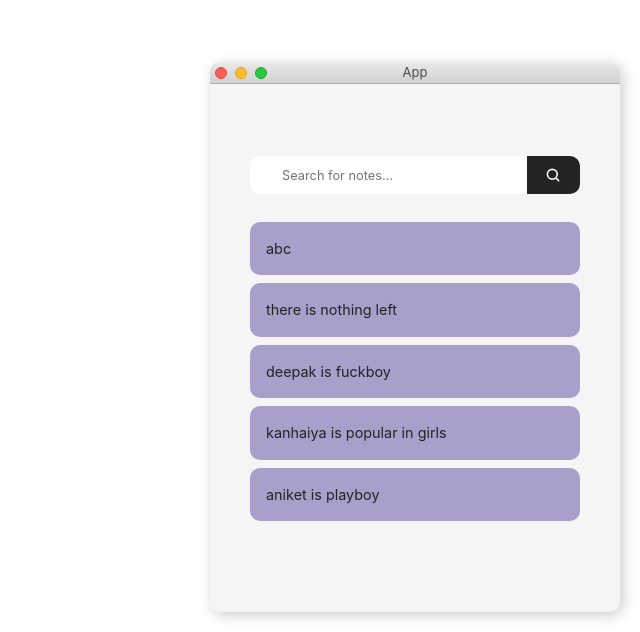
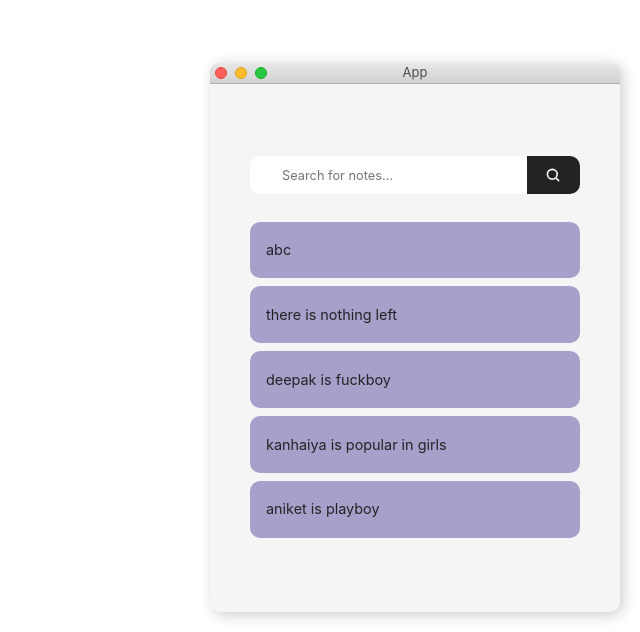
Before and after one commit to deepak-gangwar/note-chrome-extension, a React (Vite) app: page / in a window 1280 px wide. Shown: the part 168-800 px from the top of the page, without its empty margins (640-1280 px from the left). Built offline with nearby package versions, Linux system fonts and the light colour scheme.

Commit message:
fix active note toggling mechanism

```diff
--- a/src/components/Note/Editor/styles.js
+++ b/src/components/Note/Editor/styles.js
@@ -2,7 +2,8 @@ export default {
     noteEditor: {
         display: "flex",
         justifyContent: "space-between",
-        alignItems: "center"
+        alignItems: "center",
+        padding: "0 1rem"
     },
 
     editor_controls: {
--- a/src/components/Note/index.jsx
+++ b/src/components/Note/index.jsx
@@ -36,8 +36,10 @@ export default function Note({ content }) {
     }
 
     return (
-        <div className='chromenote-note_wrap' style={componentStyles} onClick={makeEditable} onMouseEnter={handleNoteMouseEnter} onMouseLeave={handleNoteMouseLeave}>
-            <p className='chromenote-note_content' style={styles.note_content}>{content}</p>
+        <div className='chromenote-note_wrap' style={componentStyles} onMouseEnter={handleNoteMouseEnter} onMouseLeave={handleNoteMouseLeave}>
+            <div style={styles.content_wrap} onClick={makeEditable}>
+                <p className='chromenote-note_content' style={styles.note_content}>{content}</p>
+            </div>
             {isNoteActive ? <Editor content={content} /> : ''}
         </div>
     );
--- a/src/components/Note/styles.js
+++ b/src/components/Note/styles.js
@@ -5,7 +5,7 @@ export default {
         width: "calc(100% - 5rem)",
         fontSize: "0.9rem",
         margin: "8px auto",
-        padding: "0.1rem 1rem",
+        padding: "0.1rem 0",
         borderRadius: "10px",
         transition: "all .2s linear",
         // transition: "all .2s cubic-bezier(.84, .4, .07, .7)",
@@ -25,8 +25,15 @@ export default {
         color: "#232323",
     },
 
+    content_wrap: {
+        padding: "1rem 0",
+    },
+
     note_content: {
-        marginBlockStart: "1em",
-        marginBlockEnd: "1em",
+        // marginBlockStart: "1em",
+        // marginBlockEnd: "1em",
+        marginBlockStart: "0",
+        marginBlockEnd: "0",
+        padding: "0 1rem"
     }
 }
```
